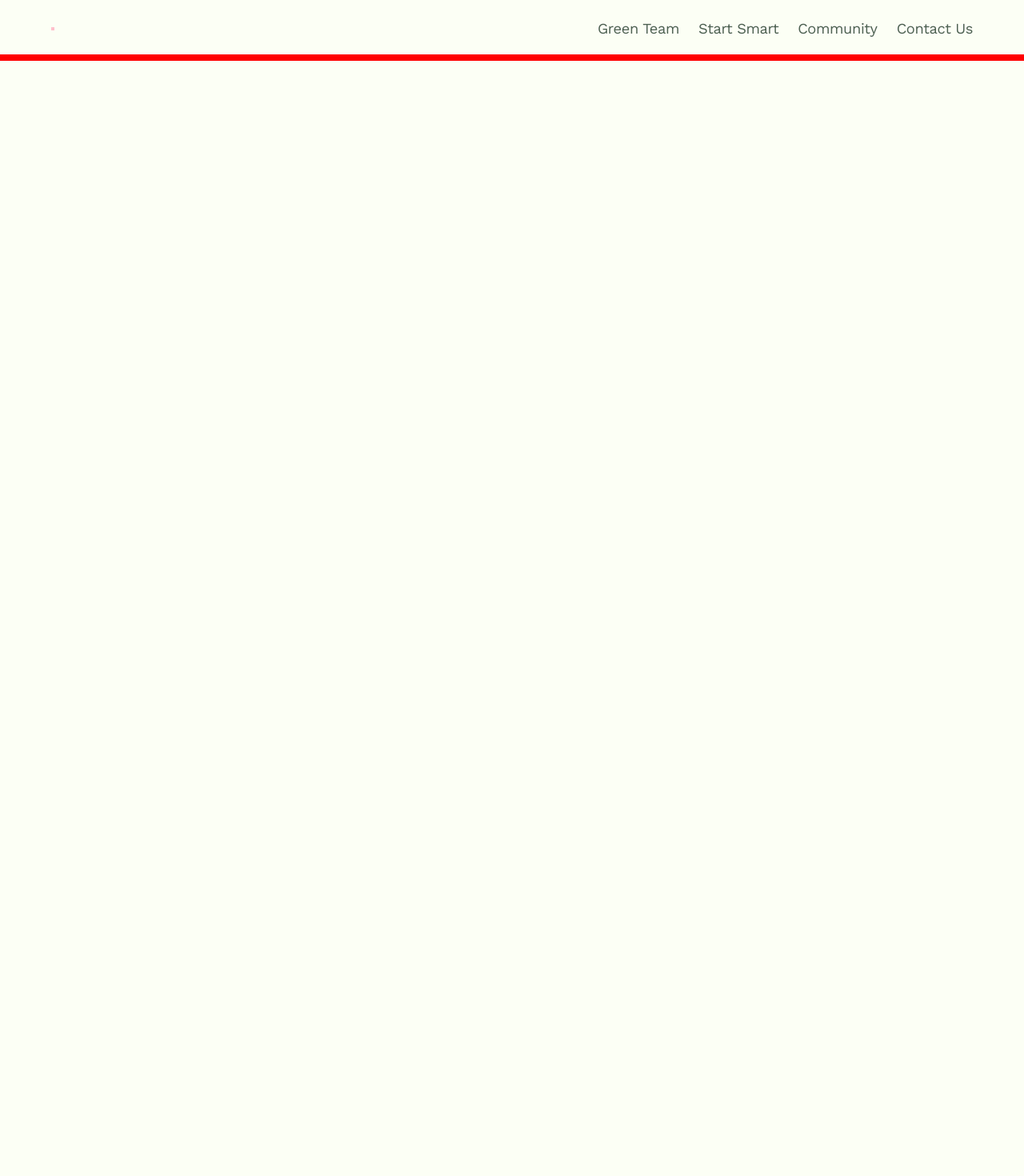
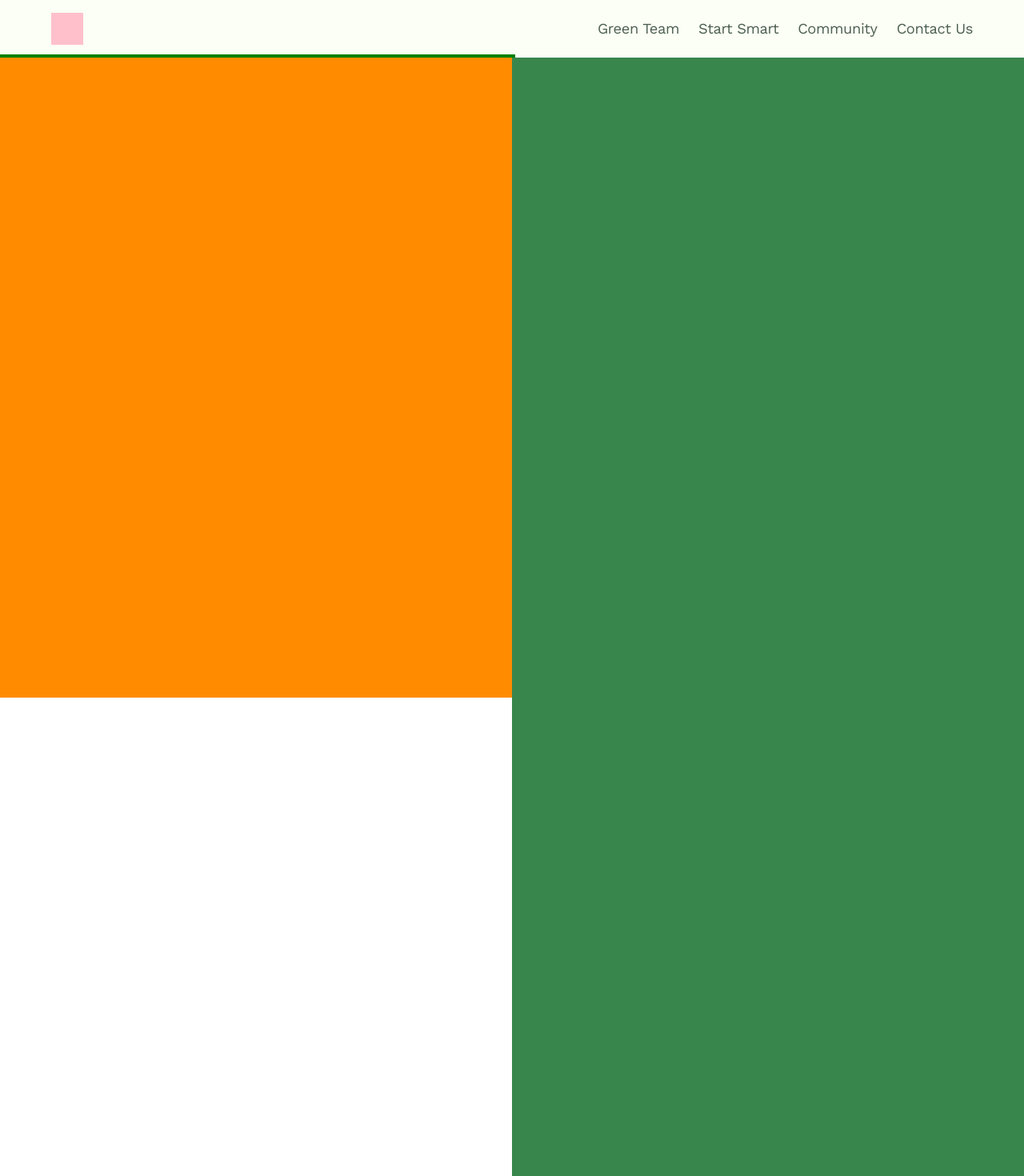
Before and after one commit to JuanTValdez/smart_acres, a React (Create React App) app: page / in a window 1280 px wide. Shown: the top 1470 px of the page at 80% size. Before the commit the page ends 800 px from the top, so only its background shows below. Built offline with nearby package versions, Linux system fonts and the light colour scheme.

Commit message:
creating grid structure

```diff
--- a/src/App.css
+++ b/src/App.css
@@ -52,29 +52,7 @@ body {
 	background-color: darkorange;
 }
 
-/* .example_font {
-	font-size: 24px;
-}
 
-.container {
-	position: relative;
-}
-
-.container_flex_rw {
-	display: flex;
-}
-.container_flex_col {
-	display: flex;
-	flex-direction: column;
-} */
-
-/* .ultra{
-  font-family: 'Ultra';
-} */
-
-.logo {
-	border: 2px solid pink;
-}
 
 /* NEXT SECTION */
 
--- a/src/components/ThinkOutside.js
+++ b/src/components/ThinkOutside.js
@@ -4,11 +4,11 @@ import '../styles/ThinkOutside.css';
 export default function ThinkOutside() {
 	return (
 		<div className='container grid-think'>
-			<div className='think-outside ol_green'></div>
-			<div className='green-sq ol_blue'></div>
-			<div className='offwhite-sq ol_red'></div>
-			<div className='green-sq ol_blue'></div>
-			<div className='offwhite-square ol_red'></div>
+			<div className='think-outside ol_orange'></div>
+			<div className='green-sq'></div>
+			<div className='white-sq'></div>
+			<div className='green-sq'></div>
+			<div className='white-sq'></div>
 		</div>
 	);
 }
--- a/src/styles/NavBar.css
+++ b/src/styles/NavBar.css
@@ -3,6 +3,10 @@ nav {
 	justify-content: space-between;
 	align-items: center;
 	padding: 0% 5% 0 5%;
+}
+
+.logo {
+	border: 20px solid pink;
 }
 
 .links {
--- a/src/styles/ThinkOutside.css
+++ b/src/styles/ThinkOutside.css
@@ -4,18 +4,33 @@
 }
 
 .grid-think {
-	grid-template-columns: repeat(4, 1fr);
+	display: grid;
+	grid-template-columns: repeat(2, 1fr);
+	grid-template-rows: repeat(3, 100vh);
+	width: 100%;
+	max-width: 100%;
 	margin: 0 auto;
-	max-width: 100%;
 
-	& .think-outside {
-		grid-column: 1/4;
-		grid-row: 1 / 2;
+	grid-template-areas:
+		'think-outside think-outside'
+		'green-sq white-sq'
+		'white-sq green-sq';
+
+	& div.think-outside {
+		/* height: 10vh; */
+		grid-area: 'think-outside';
 	}
 
-	& .green-sq,
-	.offwhite-sq {
-		height: 100%;
-		width: 100%;
+	& .green-sq {
+		/* height: 100px; */
+		grid-area: 'green-sq';
+
+		background-color: var(--fern-green);
+	}
+
+	& .white-sq {
+		/* height: 100px; */
+		grid-area: 'white-sq';
+		background-color: white;
 	}
 }
```
